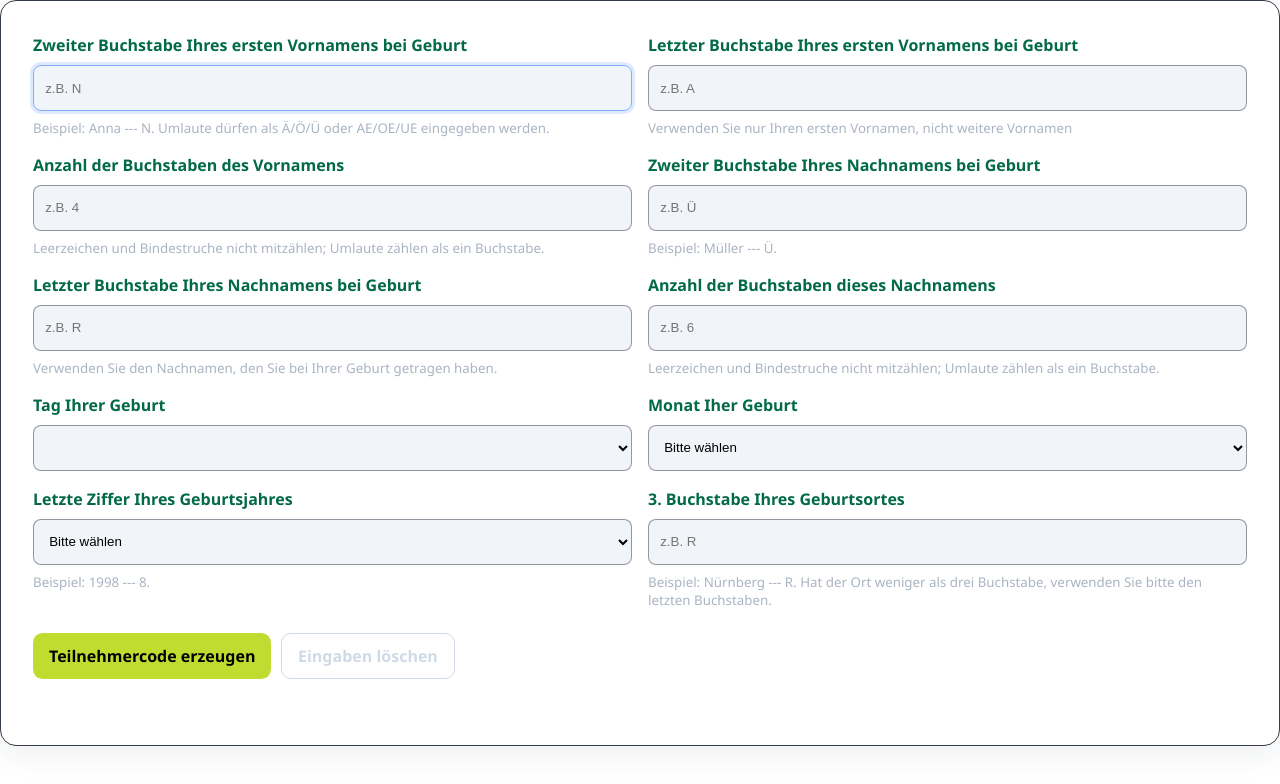
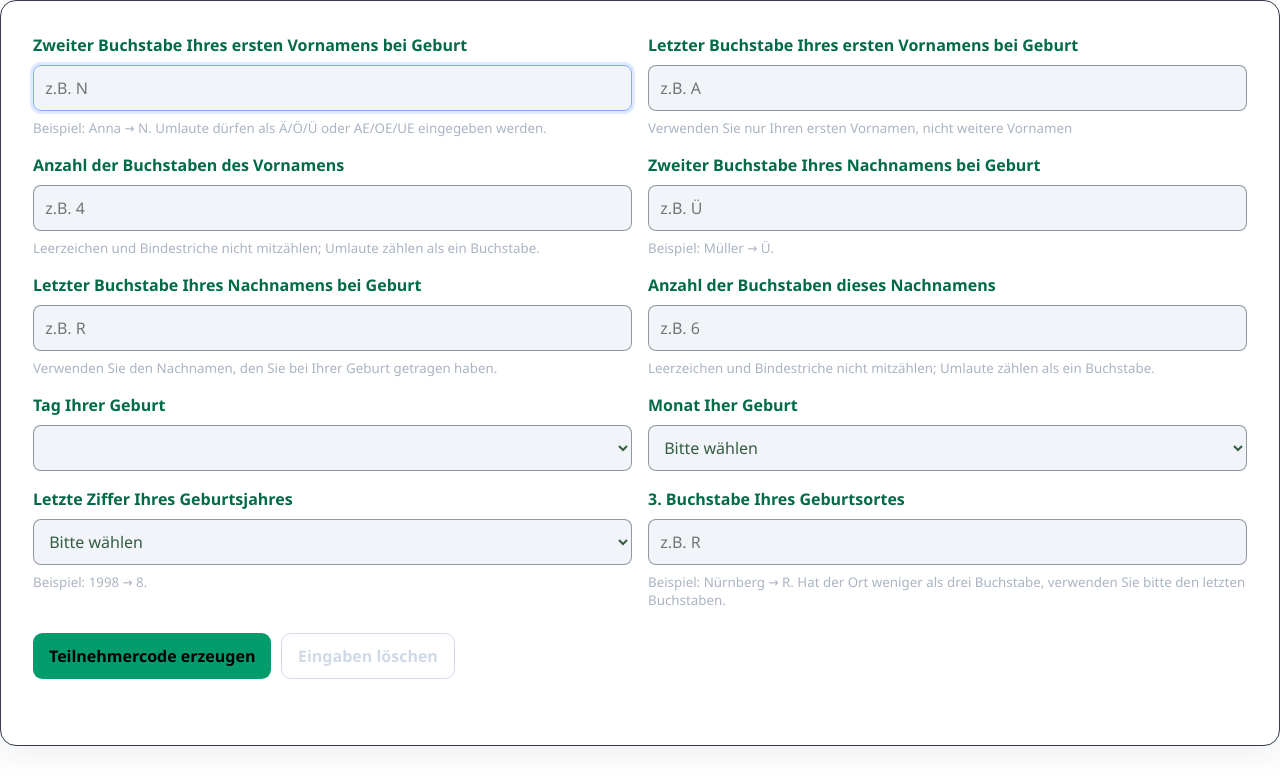
Before and after one commit to patthesparrowking/testCodecheckscigtemplate28092026, a plain HTML site: page index.html in a window 1280 px wide. Both pictures are taken after a click on the button "Eingaben löschen". Drawn offline with Linux system fonts and the light colour scheme.

Commit message:
Update index.html

```diff
--- a/index.html
+++ b/index.html
@@ -95,7 +95,7 @@
             border-radius: 0.5rem;
             padding: 0.5rem 0.7rem;
             background: #f1f4f8;
-            color: #355c41
+            color: #355c41;
             font: inherit;
         }
 
@@ -124,19 +124,24 @@
 
         .primary {
             background: rgb(2, 156, 108);
-            background: rgb(193, 220, 49);
             background: rgb;
             color: #000000;
         }
 
-        .primary:hover {
-            background: #9abaff;
+        .primary:hover,
+        .secondary:hover {
+            background: rgb(193, 220, 49);
         }
 
         .secondary {
             background: transparent;
             color: hsl(214, 33%, 86%);
             border: 1px solid hsl(214, 33%, 86%);
+        }
+
+        .secondary:hover {
+            background: rgb(193, 220, 49);
+            color: #1a2029;
         }
 
         .error {
@@ -202,7 +207,7 @@
                 <div class="field">
                     <label for="fn2">Zweiter Buchstabe Ihres ersten Vornamens bei Geburt</label>
                     <input type="text" id="fn2" maxlength="2" autocomplete="off" autocapitalize="characters" spellcheck="false" placeholder="z.B. N">
-                    <small>Beispiel: Anna --- N. Umlaute dürfen als Ä/Ö/Ü oder AE/OE/UE eingegeben werden.</small>
+                    <small>Beispiel: Anna &#8594; N. Umlaute dürfen als Ä/Ö/Ü oder AE/OE/UE eingegeben werden.</small>
                 </div>
 
                 <div class="field">
@@ -214,13 +219,13 @@
                 <div class="field">
                     <label for="fnLength">Anzahl der Buchstaben des Vornamens</label>
                     <input type="number" id="fnLength" min="1" max="40" inputmode="numeric" autocomplete="off" placeholder="z.B. 4">
-                    <small>Leerzeichen und Bindestruche nicht mitzählen; Umlaute zählen als ein Buchstabe.</small>
+                    <small>Leerzeichen und Bindestriche nicht mitzählen; Umlaute zählen als ein Buchstabe.</small>
                 </div>
 
                 <div class="field">
                     <label for="ln2">Zweiter Buchstabe Ihres Nachnamens bei Geburt</label>
                     <input type="text" id="ln2" maxlength="2" autocomplete="off" autocapitalize="characters" spellcheck="false" placeholder="z.B. Ü">
-                    <small>Beispiel: Müller --- Ü.</small>
+                    <small>Beispiel: Müller &#8594; Ü.</small>
                 </div>
 
                 <div class="field">
@@ -232,7 +237,7 @@
                 <div class="field">
                     <label for="lnLength">Anzahl der Buchstaben dieses Nachnamens</label>
                     <input type="number" id="lnLength" min="1" max="60" inputmode="numeric" autocomplete="off" placeholder="z.B. 6">
-                    <small>Leerzeichen und Bindestruche nicht mitzählen; Umlaute zählen als ein Buchstabe.</small>
+                    <small>Leerzeichen und Bindestriche nicht mitzählen; Umlaute zählen als ein Buchstabe.</small>
                 </div>
 
                 <div class="field">
@@ -276,13 +281,13 @@
                         <option>8</option>
                         <option>9</option>
                     </select>
-                    <small>Beispiel: 1998 --- 8.</small>
+                    <small>Beispiel: 1998 &#8594; 8.</small>
                 </div>
 
                 <div class="field">
                     <label for="place3">3. Buchstabe Ihres Geburtsortes</label>
                     <input type="text" id="place3" maxlength="2" autocomplete="off" autocapitalize="characters" spellcheck="false" placeholder="z.B. R">
-                    <small>Beispiel: Nürnberg --- R. Hat der Ort weniger als drei Buchstabe, verwenden Sie bitte den letzten Buchstaben.</small>
+                    <small>Beispiel: Nürnberg &#8594; R. Hat der Ort weniger als drei Buchstabe, verwenden Sie bitte den letzten Buchstaben.</small>
                 </div>
             </div>
 
@@ -520,7 +525,7 @@
 
                 $("error").textContent = "";
                 $("copyStatus").textContent = "";
-                $("code").textContent = "----";
+                $("code").textContent = "&#8594;-";
                 $("result").classList.remove = ("visible");
                 $("fn2").focus();
             });
```
